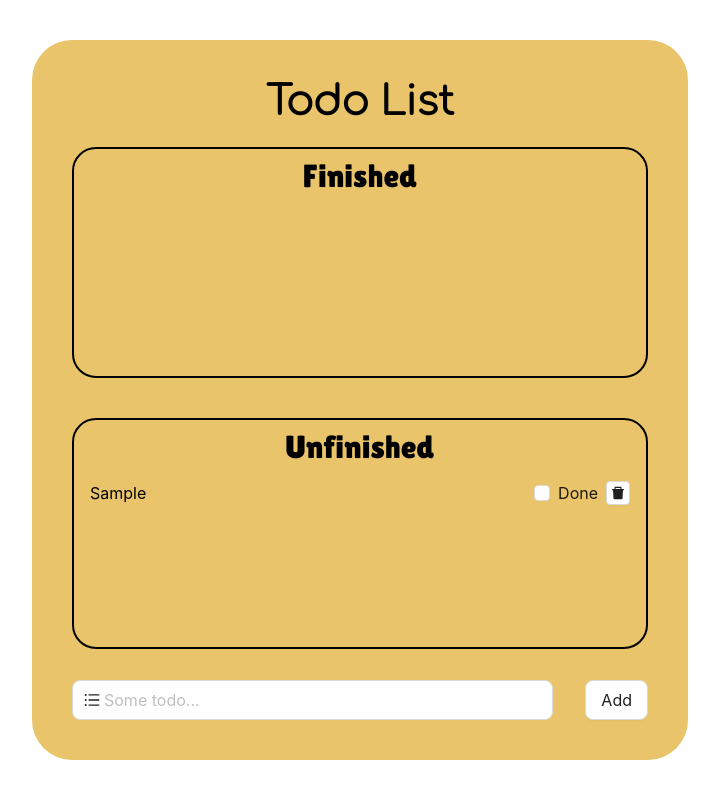
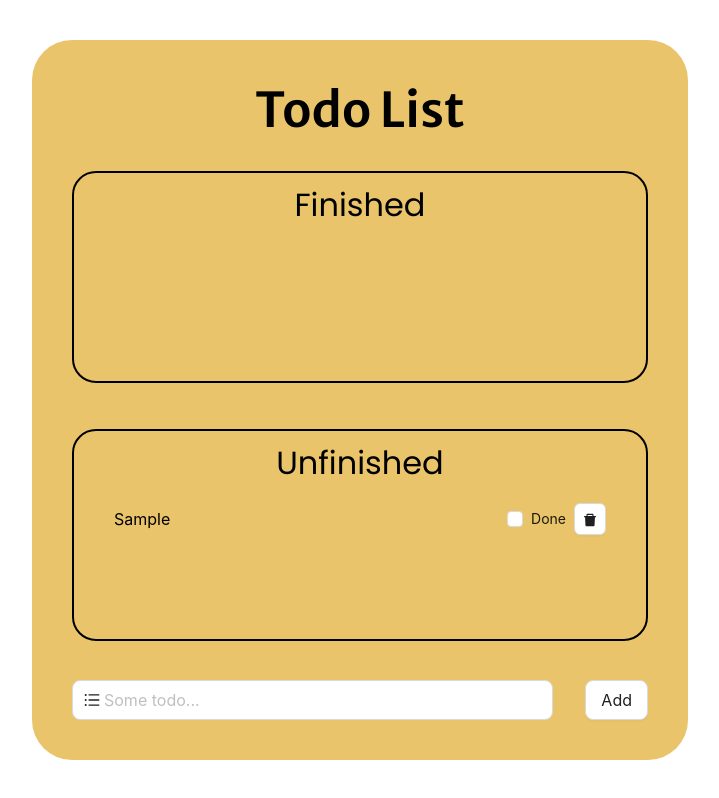
Before and after one commit to lephuthuc2001/TODOList, a React (Create React App) app: page / in a window 1280 px wide. Both pictures are taken after typing "Sample" into the empty fields and a click on the button "Add". Shown: the whole page, without its empty margins (280-999 px from the left). Built offline with nearby package versions, Linux system fonts and the light colour scheme.

Commit message:
Changed font-sizes and font-family to make RD.

```diff
--- a/public/index.html
+++ b/public/index.html
@@ -24,7 +24,7 @@
       work correctly both with client-side routing and a non-root public URL.
       Learn how to configure a non-root public URL by running `npm run build`.
     -->
-    <title>React App</title>
+    <title>Todo List</title>
   </head>
   <body>
     <noscript>You need to enable JavaScript to run this app.</noscript>
--- a/src/App.module.scss
+++ b/src/App.module.scss
@@ -1,5 +1,5 @@
 @use "index";
-@import url("https://fonts.googleapis.com/css2?family=Comfortaa:wght@300&display=swap");
+@import url("https://fonts.googleapis.com/css2?family=Merriweather+Sans:wght@600&family=Poppins&family=Roboto:ital,wght@1,300&display=swap");
 .app {
   /* regular styles */
   height: 100%;
@@ -41,7 +41,7 @@
 }
 
 .app__title {
-  font-family: "Comfortaa";
+  font-family: "Merriweather Sans";
   font-weight: 900;
   text-align: center;
   font-size: index.$text-md;
@@ -49,7 +49,7 @@
     font-size: index.$text-lg;
   }
   @media (min-width: index.$xl) {
-    font-size: index.$text-xl;
+    font-size: index.$text-2xl;
   }
 }
 
--- a/src/components/Todo.module.scss
+++ b/src/components/Todo.module.scss
@@ -17,8 +17,11 @@
 
 .todoName {
   flex-grow: 1;
-  font-size: index.$text-sm;
-  @media (min-width: index.$md) {
+  font-size: small;
+  @media (min-width: index.$sm) {
+    font-size: index.$text-base;
+  }
+  @media (min-width: index.$xl) {
     font-size: index.$text-base;
   }
 }
--- a/src/components/TodoElement.tsx
+++ b/src/components/TodoElement.tsx
@@ -1,11 +1,13 @@
 import React from "react";
 import type { Todo } from "../models/Todo";
-import { Checkbox } from "antd";
+import { Checkbox, ConfigProvider } from "antd";
 import type { CheckboxChangeEvent } from "antd/es/checkbox";
 import { Button } from "antd";
 import { DeleteFilled } from "@ant-design/icons";
 import styles from "./Todo.module.scss";
 import useTodoStore from "../stores/TodoStore";
+import { useMediaQuery } from "react-responsive";
+import { Typography } from "antd";
 type Props = {
   todo: Todo;
 };
@@ -13,6 +15,12 @@ type Props = {
 function TodoElement({ todo }: Props) {
   const checkDone = useTodoStore((state) => state.checkDone);
   const removeTodo = useTodoStore((state) => state.removeTodo);
+
+  const isSm = useMediaQuery({ query: "(min-width: 576px)" });
+  const isMd = useMediaQuery({ query: "(min-width: 768px)" });
+  const isLg = useMediaQuery({ query: "(min-width: 992px)" });
+  const isXl = useMediaQuery({ query: "(min-width: 1200px)" });
+
   const onChange = (e: CheckboxChangeEvent) => {
     console.log(`checked = ${e.target.checked}`);
     checkDone(todo.id, e.target.checked);
@@ -22,18 +30,18 @@ function TodoElement({ todo }: Props) {
     <li className={styles.todo}>
       <div className={styles.todoName}>{todo.name}</div>
       <div className={styles.icons__group}>
-        <Checkbox
-          className={styles.todoName}
-          checked={todo.isDone}
-          onChange={onChange}
+        <ConfigProvider
+          componentSize={isLg ? "large" : isMd ? "middle" : "small"}
         >
-          Done
-        </Checkbox>
+          <Checkbox checked={todo.isDone} onChange={onChange}>
+            Done
+          </Checkbox>
+        </ConfigProvider>
         <Button
           onClick={() => {
             removeTodo(todo.id);
           }}
-          size="small"
+          size={isLg ? "middle" : "small"}
           icon={<DeleteFilled />}
         />
       </div>
--- a/src/components/TodoForm.tsx
+++ b/src/components/TodoForm.tsx
@@ -2,14 +2,11 @@ import React from "react";
 import { Input, Button } from "antd";
 import { UnorderedListOutlined } from "@ant-design/icons";
 import { useForm, SubmitHandler, Controller } from "react-hook-form";
-import { useMediaQuery } from "react-responsive";
 import useTodoStore from "../stores/TodoStore";
 import type { Todo } from "../models/Todo";
 import { v4 as uuidv4 } from "uuid";
-// $sm: 576px;
-// $md: 768px;
-// $lg: 992px;
-// $xl: 1200px;
+import { useMediaQuery } from "react-responsive";
+
 import styles from "./TodoForm.module.scss";
 function TodoForm() {
   const addTodo = useTodoStore((state) => state.addTodo);
@@ -21,7 +18,7 @@ function TodoForm() {
   type FormValues = {
     todo: string;
   };
-  const { register, handleSubmit, control, reset } = useForm<FormValues>();
+  const { handleSubmit, control, reset } = useForm<FormValues>();
 
   const onSubmit: SubmitHandler<FormValues> = ({ todo }) => {
     const newTodo: Todo = {
--- a/src/components/TodoList.module.scss
+++ b/src/components/TodoList.module.scss
@@ -1,17 +1,21 @@
 @use "../index";
-@import url("https://fonts.googleapis.com/css2?family=Comfortaa:wght@300&family=Lilita+One&display=swap");
+@import url("https://fonts.googleapis.com/css2?family=Poppins&family=Roboto:ital,wght@1,300&display=swap");
 .todoListContainer {
   flex-basis: 40%;
   flex-shrink: 0;
   flex-grow: 0;
   border: 2px solid black;
   border-radius: 24px;
+  display: flex;
+  flex-direction: column;
+  justify-content: center;
 }
 .title {
   text-align: center;
   margin-top: 8px;
+  font-weight: 400;
   font-size: index.$text-base;
-  font-family: "Lilita One";
+  font-family: "Poppins";
   @media (min-width: index.$lg) {
     font-size: index.$text-md;
   }
@@ -20,7 +24,7 @@
   }
 }
 .todoList {
-  height: 150px;
-  padding: 0 8px;
+  height: 120px;
+  padding: 0 32px;
   overflow-y: auto;
 }
```
